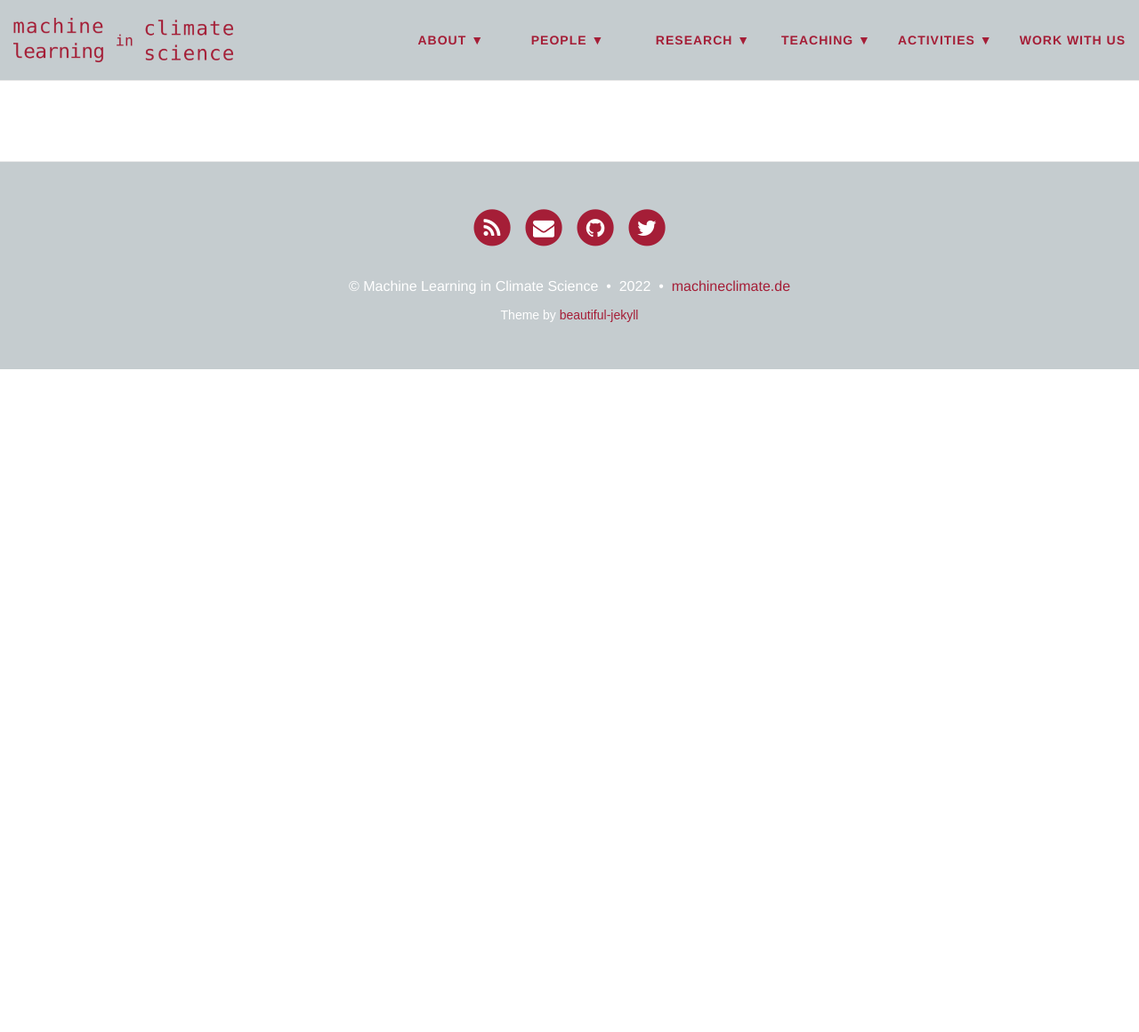
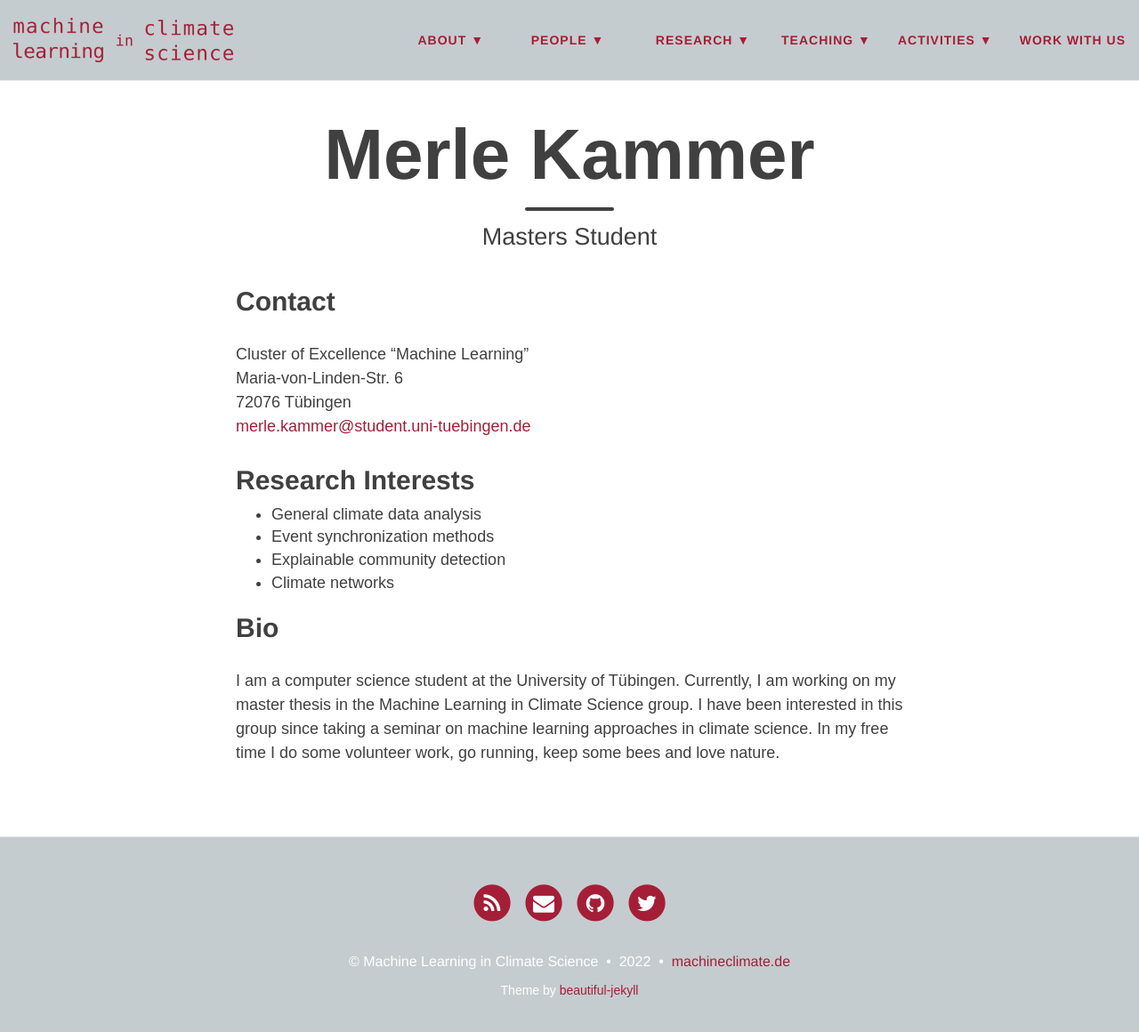
Before and after one commit to mlcs/mlcs.github.io, a Jekyll site: the page built from people/kammer.md, in a window 1280 px wide and 1174 px high. Shown: the top 1160 px of the window at 89% size. Built offline with Jekyll 4.4.1, drawn with Linux system fonts in a browser that asks for light colours; nearby versions of some CDN libraries; our own code applies the rules of GitHub Pages for plain Markdown files.

Commit message:
add Merle's page and project details

```diff
--- a/people/kammer.md
+++ b/people/kammer.md
@@ -0,0 +1,25 @@
+---
+layout: page
+title: Merle Kammer
+subtitle: Masters Student
+---
+
+## Contact
+Cluster of Excellence "Machine Learning"
+Maria-von-Linden-Str. 6
+72076 Tübingen
+[merle.kammer@student.uni-tuebingen.de](mailto:merle.kammer@student.uni-tuebingen.de)
+
+
+## Research Interests
+- General climate data analysis
+- Event synchronization methods
+- Explainable community detection
+- Climate networks
+
+## Bio
+I am a computer science student at the University of Tübingen. Currently, I am
+working on my master thesis in the Machine Learning in Climate Science group.
+I have been interested in this group since taking a seminar on machine
+learning approaches in climate science.  In my free time I do some volunteer
+work, go running, keep some bees and love nature.
```
Also changed, not shown: research/projects.md (+18 -0 lines), img/mk_project_figure.png (added).
